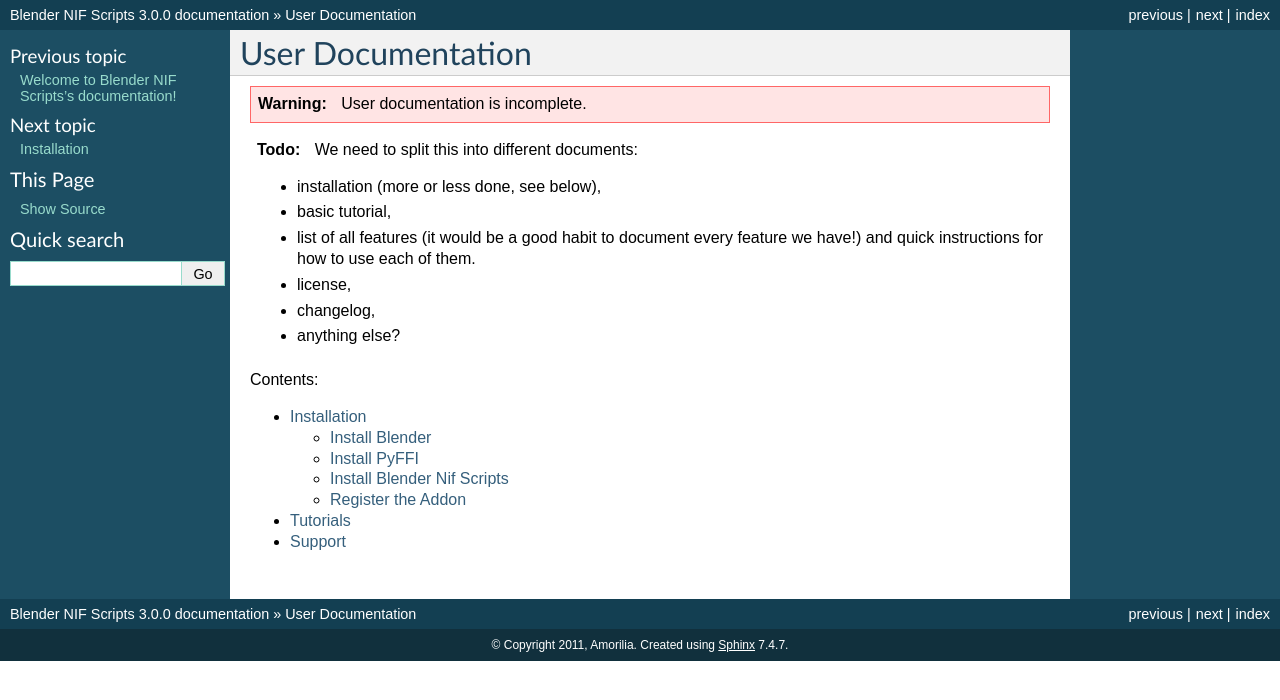
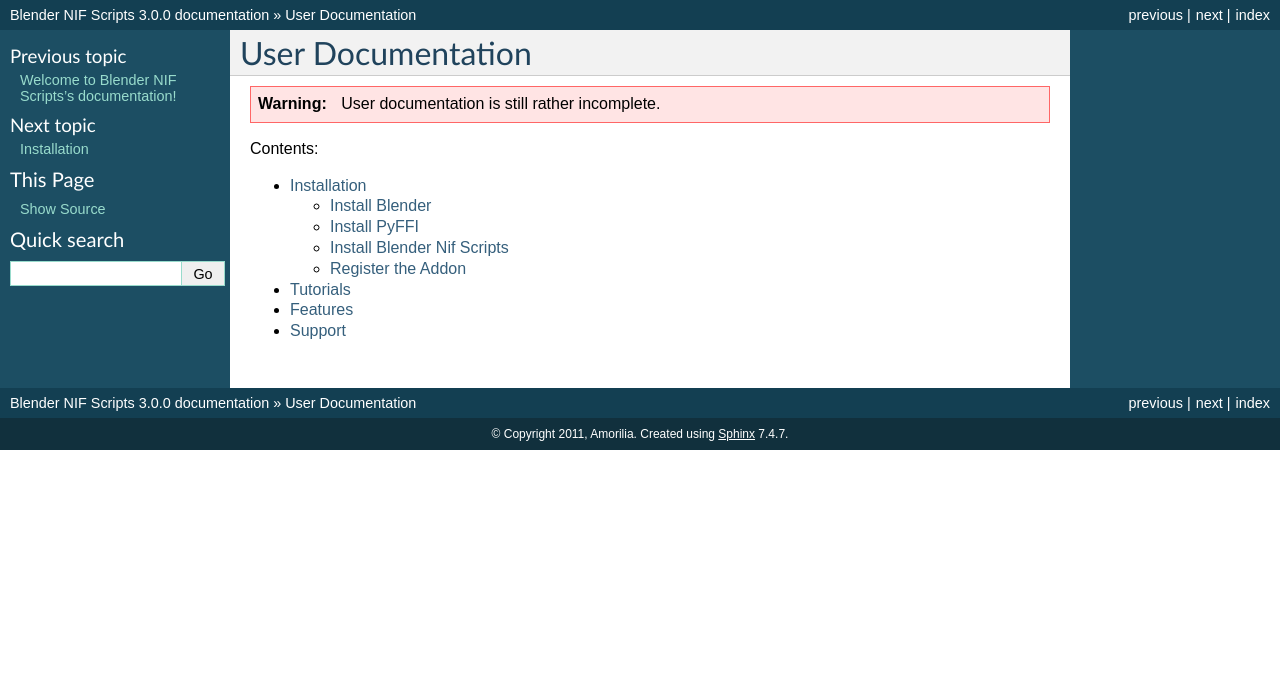
Before and after one commit to niftools/blender_niftools_addon, a Sphinx documentation site: the page built from docs/user/index.rst, in a window 1280 px wide. Shown: the top 700 px of the page. Built offline with Sphinx 7.4.7, drawn with Linux system fonts in a browser that asks for light colours; formulas are drawn with MathJax 3.

Commit message:
Features page.

```diff
--- a/docs/user/index.rst
+++ b/docs/user/index.rst
@@ -3,20 +3,7 @@
 
 .. warning::
 
-   User documentation is incomplete.
-
-.. todo::
-
-   We need to split this into different documents:
-
-   * installation (more or less done, see below),
-   * basic tutorial,
-   * list of all features
-     (it would be a good habit to document every feature we have!)
-     and quick instructions for how to use each of them.
-   * license,
-   * changelog,
-   * anything else?
+   User documentation is still rather incomplete.
 
 Contents:
 
```
Also changed, not shown: other parts of docs/user/index.rst (+1 -0 lines), docs/user/features.rst (added, +7 -0 lines).
